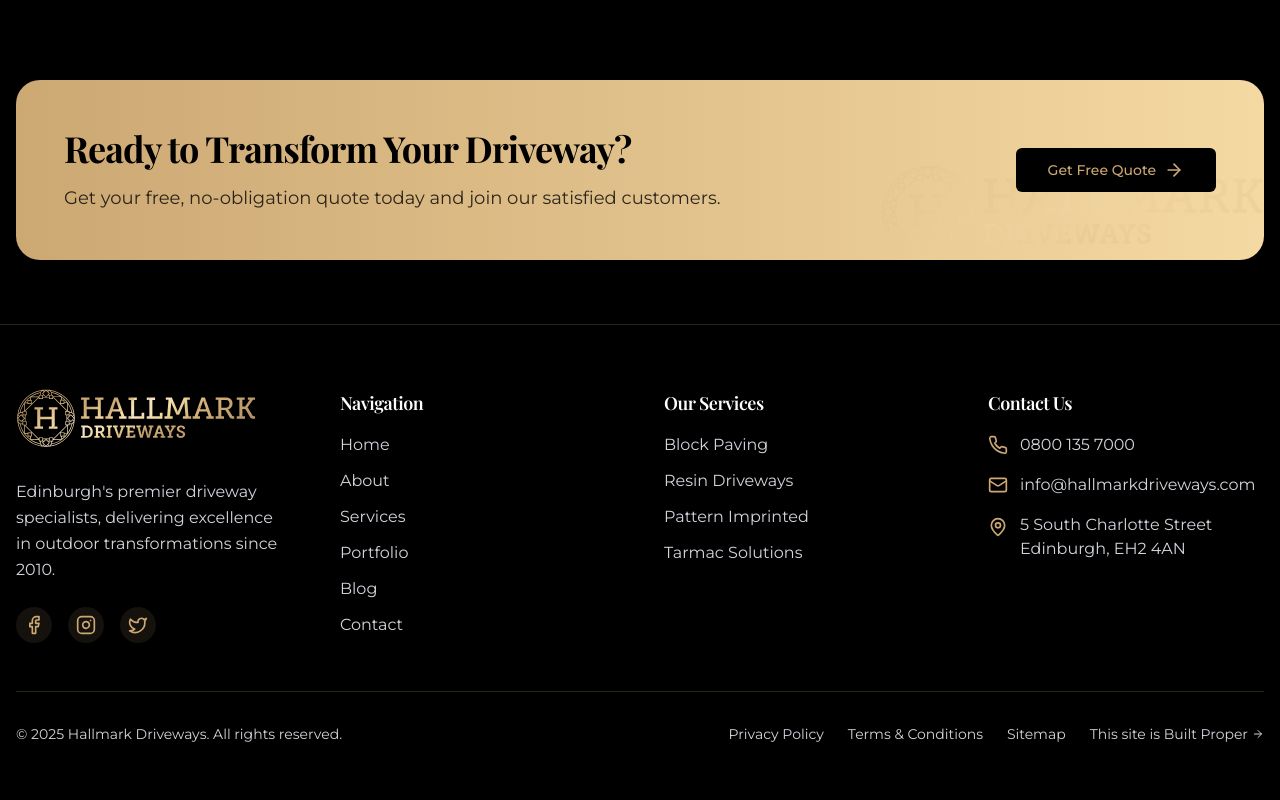
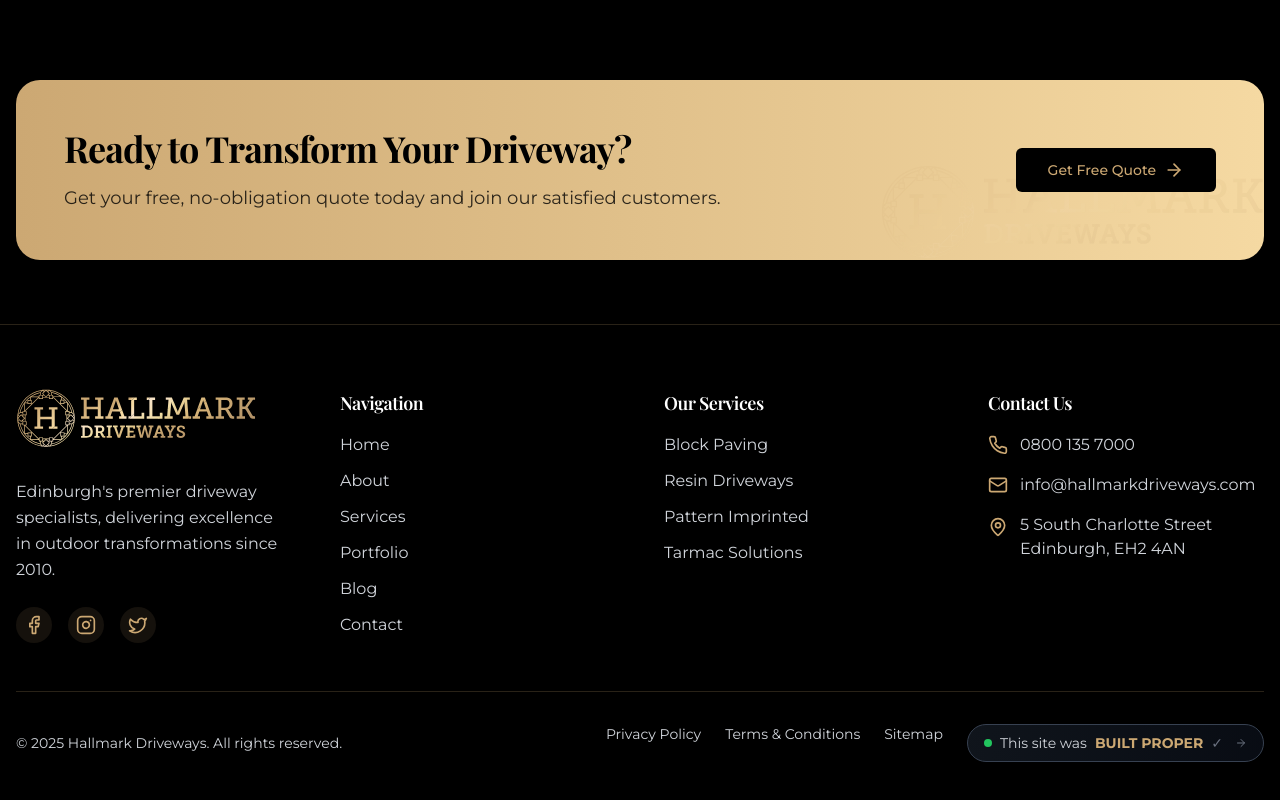
Before and after one commit to abracadabra50/hallmark-driveways, a Next.js app: page / in a window 1280 px wide. Shown: the part 5839-6639 px from the top of the page. Built offline with nearby package versions, Linux system fonts and the light colour scheme; a web font is replaced by a local one.

Commit message:
Add Built Proper badge to footer - premium quality mark with animation

```diff
--- a/components/footer.tsx
+++ b/components/footer.tsx
@@ -179,10 +179,16 @@ export function Footer() {
                   href="https://builtproper.com"
                   target="_blank"
                   rel="noopener noreferrer"
-                  className="text-gray-300 hover:text-[#CCA873] text-sm transition-colors flex items-center group"
+                  className="inline-flex items-center gap-2 bg-gradient-to-r from-gray-800/50 to-gray-900/50 border border-gray-700 hover:border-[#CCA873] px-4 py-2 rounded-full text-sm transition-all hover:shadow-lg hover:shadow-[#CCA873]/20 group"
                 >
-                  This site is Built Proper
-                  <ArrowRight className="h-3 w-3 ml-1 group-hover:translate-x-1 transition-transform" />
+                  <span className="relative flex h-2 w-2">
+                    <span className="animate-ping absolute inline-flex h-full w-full rounded-full bg-green-400 opacity-75"></span>
+                    <span className="relative inline-flex rounded-full h-2 w-2 bg-green-500"></span>
+                  </span>
+                  <span className="text-gray-300">This site was</span>
+                  <span className="text-[#CCA873] font-bold">BUILT PROPER</span>
+                  <span className="text-gray-500">✓</span>
+                  <ArrowRight className="h-3 w-3 ml-1 group-hover:translate-x-1 transition-transform text-gray-500" />
                 </a>
               </div>
             </div>
```
